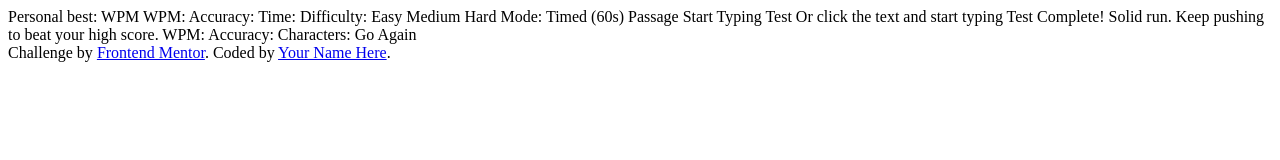
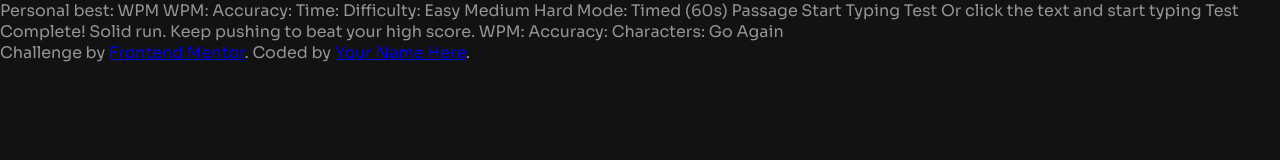
Before and after one commit to michellecordovi/typing-speed-test, a website: page index.html in a window 1280 px wide. Drawn offline with Linux system fonts and the light colour scheme.

Commit message:
create styles sheet and add initial variable colors

```diff
--- a/index.html
+++ b/index.html
@@ -4,7 +4,11 @@
   <meta charset="UTF-8">
   <meta name="viewport" content="width=device-width, initial-scale=1.0"> <!-- displays site properly based on user's device -->
 
+  <!-- favicon -->
   <link rel="icon" type="image/png" sizes="32x32" href="./assets/images/favicon-32x32.png">
+
+  <!-- styles -->
+   <link rel="stylesheet" href="./styles.css">
 
   <title>Typing Speed Test</title>
 
--- /dev/null
+++ b/styles.css
@@ -0,0 +1,17 @@
+:root{
+    --black: #121212;
+    --light-gray: #949497;
+    --white: #FFF;
+}
+
+*{
+    font-family: Sora, Arial, sans-serif;
+    margin: 0px;
+    padding: 0px;
+    box-sizing: border-box;
+}
+
+body{
+    background-color: var(--black);
+    color: var(--light-gray);
+;}
```
